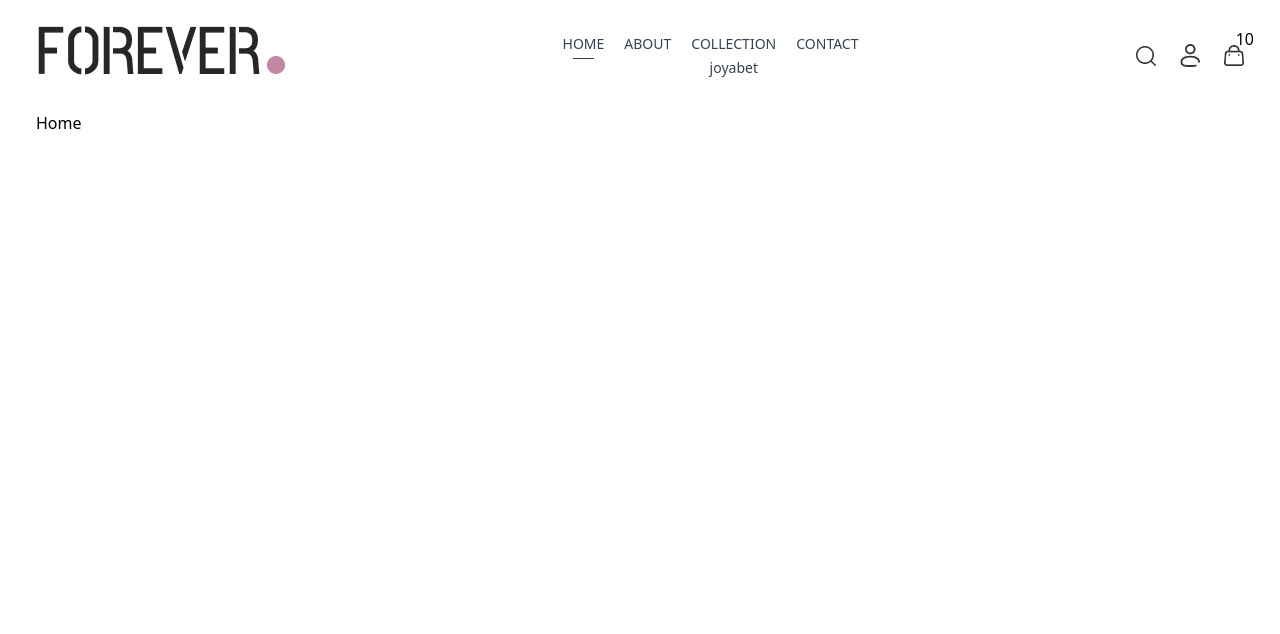
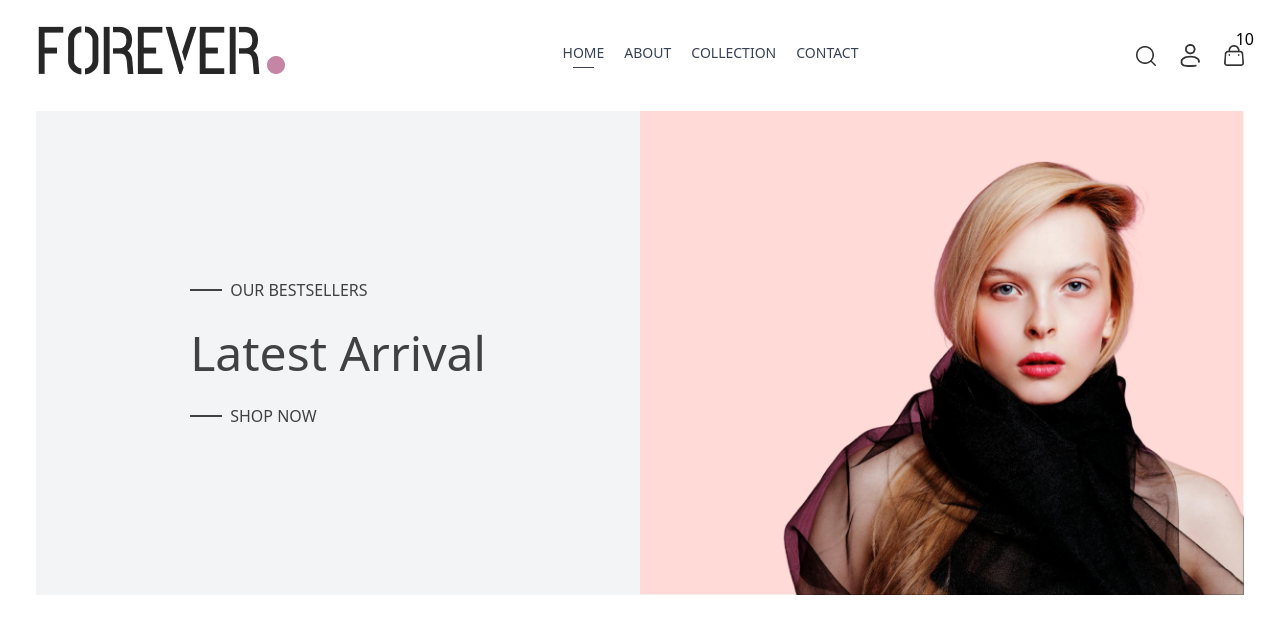
Before and after one commit to Zohirul-Islam/fashionshop, a React (Vite) app in the folder frontend/: page / in a window 1280 px wide. Shown: the top 634 px of the page. Built offline with nearby package versions, Linux system fonts and the light colour scheme.

Commit message:
banner section done

```diff
--- /dev/null
+++ b/frontend/src/components/Hero.jsx
@@ -0,0 +1,28 @@
+import React from "react";
+import { assets } from "../assets/assets";
+
+const Hero = () => {
+  return (
+    <div className="bg-gray-100 w-full flex flex-col sm:flex-row ">
+      {/* hero left side */}
+      <div className="w-full sm:w-1/2 flex items-center justify-center py-10 sm:py-0">
+        <div className="text-[#414141]">
+          <div className="flex gap-2 items-center">
+            <p className="w-8 h-[2px] bg-[#414141]"></p>
+            <p className="font-medium text-sm md:text-base">OUR BESTSELLERS</p>
+          </div>
+          <h1 className="text-3xl sm:py-3 lg:text-5xl leading-relaxed">
+            Latest Arrival
+          </h1>
+          <div className="flex gap-2 items-center">
+            <p className="w-8 h-[2px] bg-[#414141]"></p>
+            <p className="font-medium text-sm md:text-base">SHOP NOW</p>
+          </div>
+        </div>
+      </div>
+        <img className="w-full sm:w-1/2" src={assets.hero_img} alt="" />
+    </div>
+  );
+};
+
+export default Hero;
--- a/frontend/src/components/Navbar.jsx
+++ b/frontend/src/components/Navbar.jsx
@@ -22,7 +22,7 @@
         <NavLink to="/collection">
           <div className="flex flex-col items-center gap-1">
             <p>COLLECTION</p>
-            <a href="https://google.com">joyabet</a>
+
             <hr className="w-2/4 border-none h-[1.5px] bg-gray-700 hidden" />
           </div>
         </NavLink>
--- a/frontend/src/pages/Home.jsx
+++ b/frontend/src/pages/Home.jsx
@@ -1,8 +1,11 @@
 import React from 'react'
+import Hero from '../components/Hero'
 
 const Home = () => {
   return (
-    <div>Home</div>
+    <div>
+      <Hero/>
+    </div>
   )
 }
 
```
